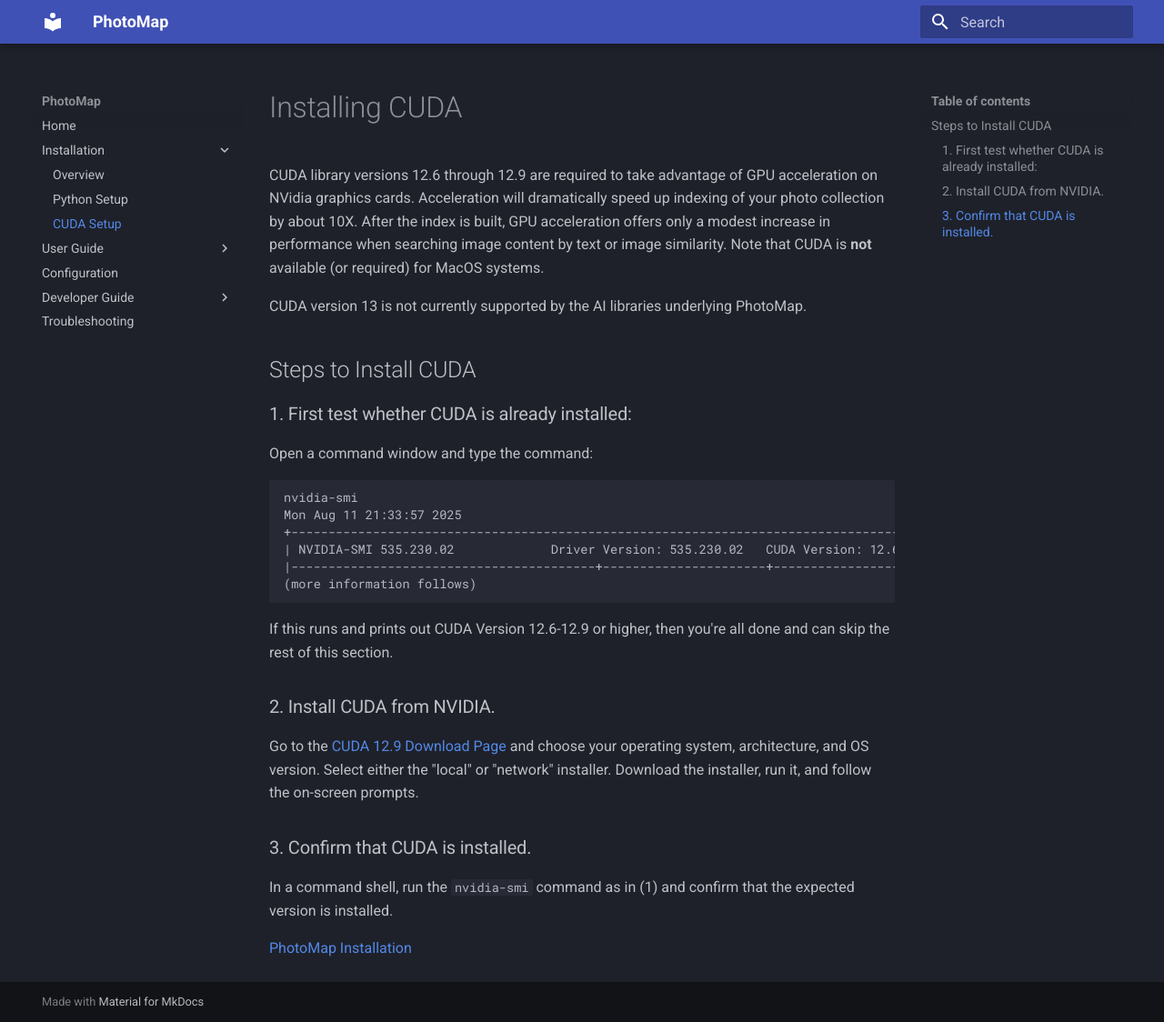
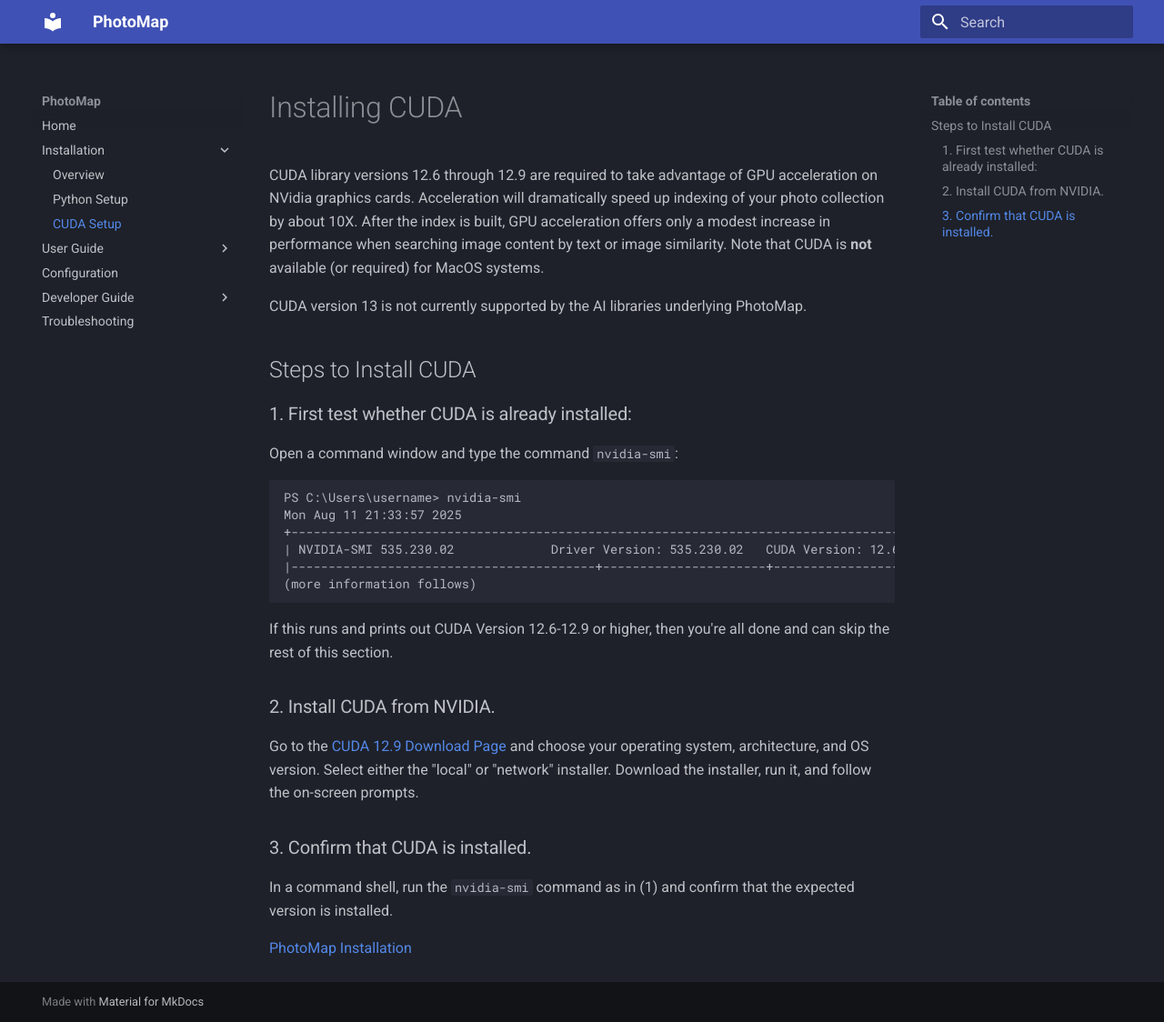
Before and after one commit to lstein/PhotoMapAI, an MkDocs documentation site: the page built from docs/installation/cuda.md, in a window 1280 px wide and 1124 px high. Shown: the whole window at 91% size. Built offline with MkDocs 1.6.1 and Material for MkDocs 9.7.7, drawn with Linux system fonts in a browser that asks for light colours.

Commit message:
tweak window installer and drag-and-drop

````diff
--- a/docs/installation/cuda.md
+++ b/docs/installation/cuda.md
@@ -8,10 +8,10 @@
 
 ### 1. First test whether CUDA is already installed:
 
-Open a command window and type the command:
+Open a command window and type the command `nvidia-smi`:
 
 ```bash
-nvidia-smi
+PS C:\Users\username> nvidia-smi
 Mon Aug 11 21:33:57 2025
 +---------------------------------------------------------------------------------------+
 | NVIDIA-SMI 535.230.02             Driver Version: 535.230.02   CUDA Version: 12.6     |
--- a/photomap/frontend/static/css/search.css
+++ b/photomap/frontend/static/css/search.css
@@ -416,7 +416,8 @@
 
 #imageSearchBtn.dragover,
 #searchPanel.dragover,
-#textSearchPanel.dragover {
+#textSearchPanel.dragover,
+#searchImageThumbArea.dragover {
   outline: 2px dashed limegreen;
   background: rgba(0, 255, 0, 0.1);
 }
````
Also changed, not shown: docs/installation/python.md (+1 -1 lines), photomap/frontend/static/javascript/album.js (+36 -5 lines), photomap/frontend/static/javascript/search-ui.js (+8 -6 lines), 4 other files.
